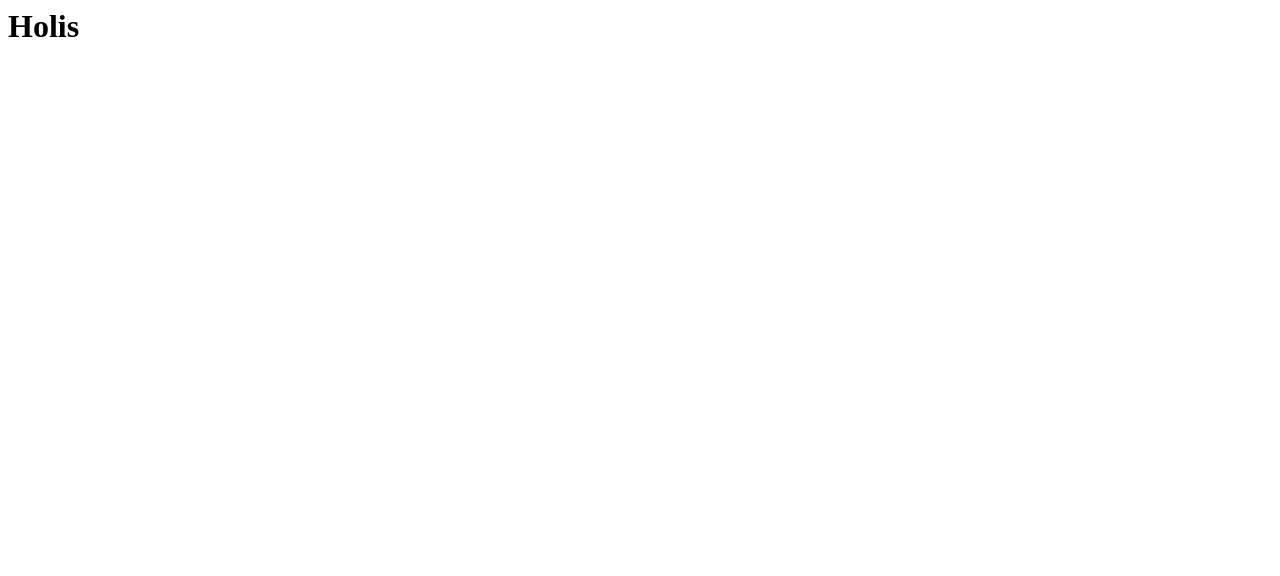
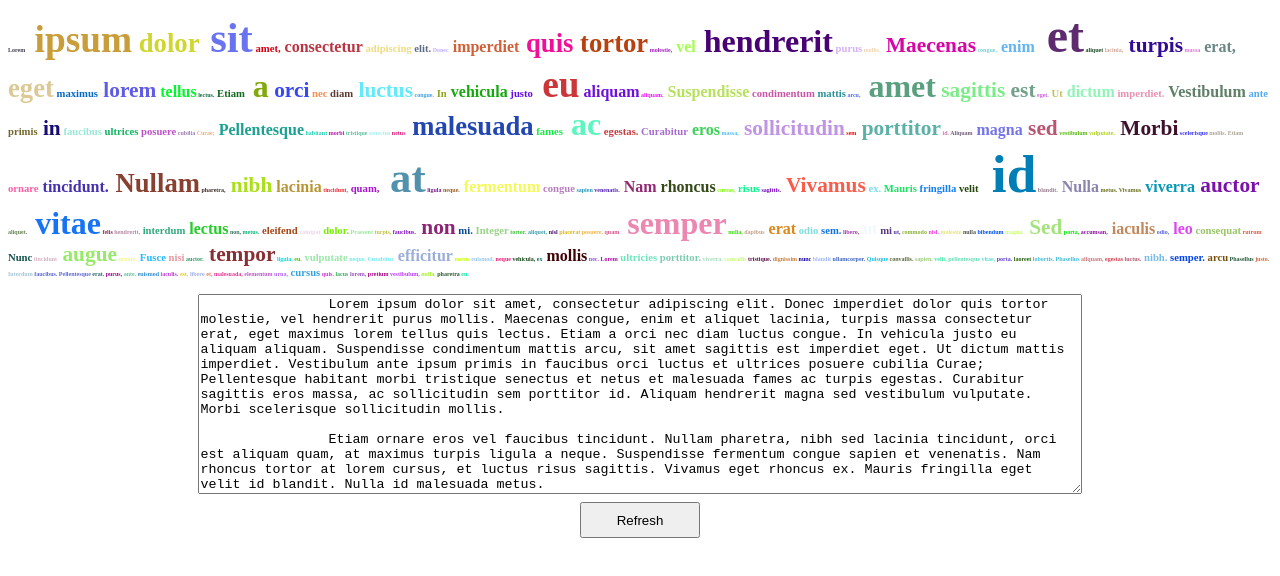
Before and after one commit to jmarinelli/infovis, a plain HTML site: page index.html in a window 1280 px wide. Drawn offline with nearby package versions, Linux system fonts and the light colour scheme.

Commit message:
word cloud

```diff
--- /dev/null
+++ b/app.js
@@ -0,0 +1,39 @@
+function getRandomColor() {
+    var letters = '0123456789ABCDEF'.split('');
+    var color = '#';
+    for (var i = 0; i < 6; i++ ) {
+        color += letters[Math.floor(Math.random() * 16)];
+    }
+    return color;
+}
+
+function render() {
+	var dataset = countWords($("#text").val());
+
+	$("#vis").html("");
+
+	d3.select("#vis").selectAll("span").data(dataset).enter().append("span")
+		.html(function (d) { return "<b style='color:"+getRandomColor()+";font-size:"+d.quantity/3.0+"em'> "+d.word+"</b>" });
+}
+
+function countWords(text) {
+	var ret = [];
+	var _map = {};
+	var _words = text.split(" ");
+
+	for (var i = 0 ; i < _words.length ; i++) {
+		if (_map[_words[i]]) {
+			_map[_words[i]]++;
+		} else {
+			_map[_words[i]] = 1;
+		}
+	}
+
+	for (var key in _map) {
+	  if (_map.hasOwnProperty(key)) {
+	  	ret.push({ word: key, quantity: _map[key] })
+	  }
+	}
+
+	return ret;
+}
--- a/index.html
+++ b/index.html
@@ -1,5 +1,30 @@
 <html>
-<body>
-	<h1>Holis</h1>
+<head>
+	<script type="text/javascript" src="http://code.jquery.com/jquery-2.2.1.min.js"></script>
+	<script src="http://d3js.org/d3.v3.min.js" charset="utf-8"></script>
+	<script src="app.js" charset="utf-8"></script>
+	<link rel="stylesheet" type="text/css" href="style.css">
+</head>
+<body onload="render()">
+	<div id="vis">
+	</div>
+	<div class="centered text-box">
+		<textarea id="text">
+		Lorem ipsum dolor sit amet, consectetur adipiscing elit. Donec imperdiet dolor quis tortor molestie, vel hendrerit purus mollis. Maecenas congue, enim et aliquet lacinia, turpis massa consectetur erat, eget maximus lorem tellus quis lectus. Etiam a orci nec diam luctus congue. In vehicula justo eu aliquam aliquam. Suspendisse condimentum mattis arcu, sit amet sagittis est imperdiet eget. Ut dictum mattis imperdiet. Vestibulum ante ipsum primis in faucibus orci luctus et ultrices posuere cubilia Curae; Pellentesque habitant morbi tristique senectus et netus et malesuada fames ac turpis egestas. Curabitur sagittis eros massa, ac sollicitudin sem porttitor id. Aliquam hendrerit magna sed vestibulum vulputate. Morbi scelerisque sollicitudin mollis.
+
+		Etiam ornare eros vel faucibus tincidunt. Nullam pharetra, nibh sed lacinia tincidunt, orci est aliquam quam, at maximus turpis ligula a neque. Suspendisse fermentum congue sapien et venenatis. Nam rhoncus tortor at lorem cursus, et luctus risus sagittis. Vivamus eget rhoncus ex. Mauris fringilla eget velit id blandit. Nulla id malesuada metus.
+
+		Vivamus viverra auctor aliquet. Vivamus vitae felis hendrerit, interdum lectus non, posuere metus. Nulla sit amet eleifend erat, at volutpat dolor. Praesent lacinia turpis turpis, id viverra tortor eleifend faucibus. Maecenas non porttitor mi. Integer eu tortor tortor. Vivamus aliquet, nisl sit amet placerat posuere, quam ipsum semper nulla, non dapibus erat odio nec sem. Nam tellus libero, congue ut mi ut, fermentum commodo nisl. Vivamus molestie velit id nulla ultrices bibendum a eu magna. Sed porta, lectus vitae hendrerit accumsan, justo lorem iaculis odio, sed dictum enim tellus eu ex. Maecenas sed est sit amet leo consequat rutrum hendrerit vitae mi. Nunc tincidunt porttitor augue quis ornare. Fusce semper augue quis nisi semper auctor. Nullam sagittis tempor ligula, vel luctus dolor iaculis eu. Vestibulum id vulputate neque.
+
+		Curabitur efficitur metus id semper euismod. In consequat neque ac odio vehicula, eu vulputate ex tincidunt. Fusce sollicitudin risus erat, ut mollis leo hendrerit nec. Lorem ipsum dolor sit amet, consectetur adipiscing elit. Sed id erat ut ipsum ultricies porttitor. Morbi aliquam sit amet nibh eget viverra. Integer interdum dolor a nibh convallis tristique. Suspendisse dignissim nunc at mi blandit ullamcorper. Quisque rhoncus malesuada convallis. Vestibulum non purus sapien. Morbi orci velit, ultricies vitae pellentesque vitae, fermentum eget sem. Sed lacinia viverra porta. Maecenas laoreet augue a tortor imperdiet lobortis.
+
+		Phasellus efficitur leo at erat aliquam, egestas dictum nibh luctus. Morbi et vehicula nibh. Nulla at lectus in augue sollicitudin semper. Nullam vehicula ipsum et arcu condimentum egestas. Etiam mollis vitae est sit amet imperdiet. Phasellus id porttitor quam, quis semper justo. Interdum et malesuada fames ac ante ipsum primis in faucibus.
+
+		Pellentesque id magna erat. Curabitur ac fringilla dolor. Nam in semper purus, a mollis ante. Pellentesque euismod eros at tempor iaculis. Nunc tempor auctor tincidunt. Pellentesque diam est, iaculis eu libero et, hendrerit auctor nibh. Mauris auctor enim at nisi malesuada, non sagittis lorem porttitor. Nullam tempor elementum urna, ac efficitur arcu cursus quis. Sed lacus lorem, malesuada id pretium vestibulum, ornare vitae nulla. Nullam pharetra cursus magna eu semper. Ut eu.
+		</textarea>
+	</div>
+	<div class="centered submit-btn">
+		<input type="submit" onclick="render()" value="Refresh"/>
+	</div>
 </body>
 </html>
--- /dev/null
+++ b/style.css
@@ -0,0 +1,29 @@
+#vis {
+	margin-bottom: 16px;
+}
+
+.centered {
+	position: relative;
+	margin: 0px auto;
+}
+
+.text-box {
+	width: 70%;
+	height: 200px;
+}
+
+.text-box textarea {
+	width: 100%;
+	height: 100%;
+}
+
+.submit-btn {
+	margin-top: 8px;
+	width: 120px;
+	height: 36px;
+}
+
+.submit-btn input {
+	width: 100%;
+	height: 100%;
+}
```
